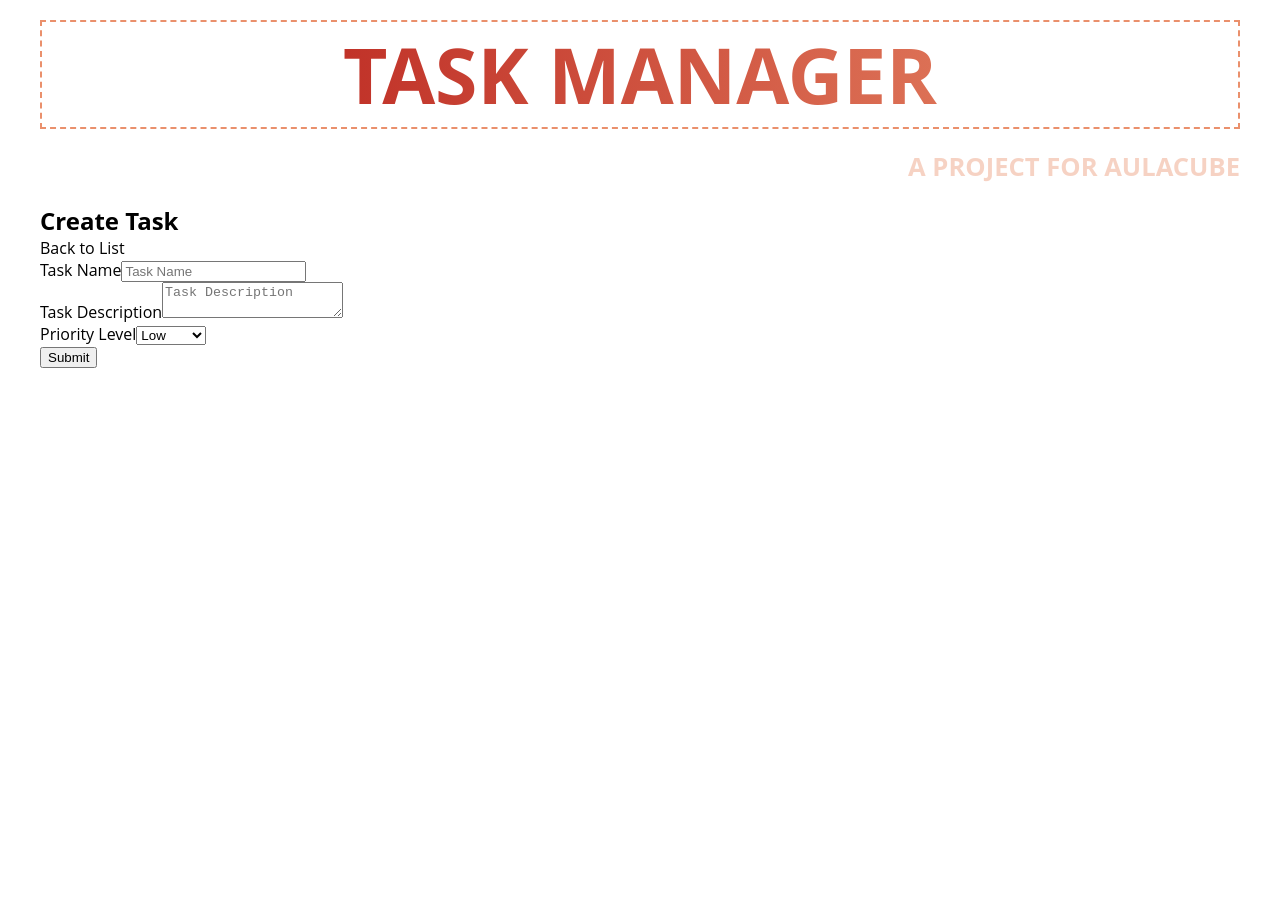
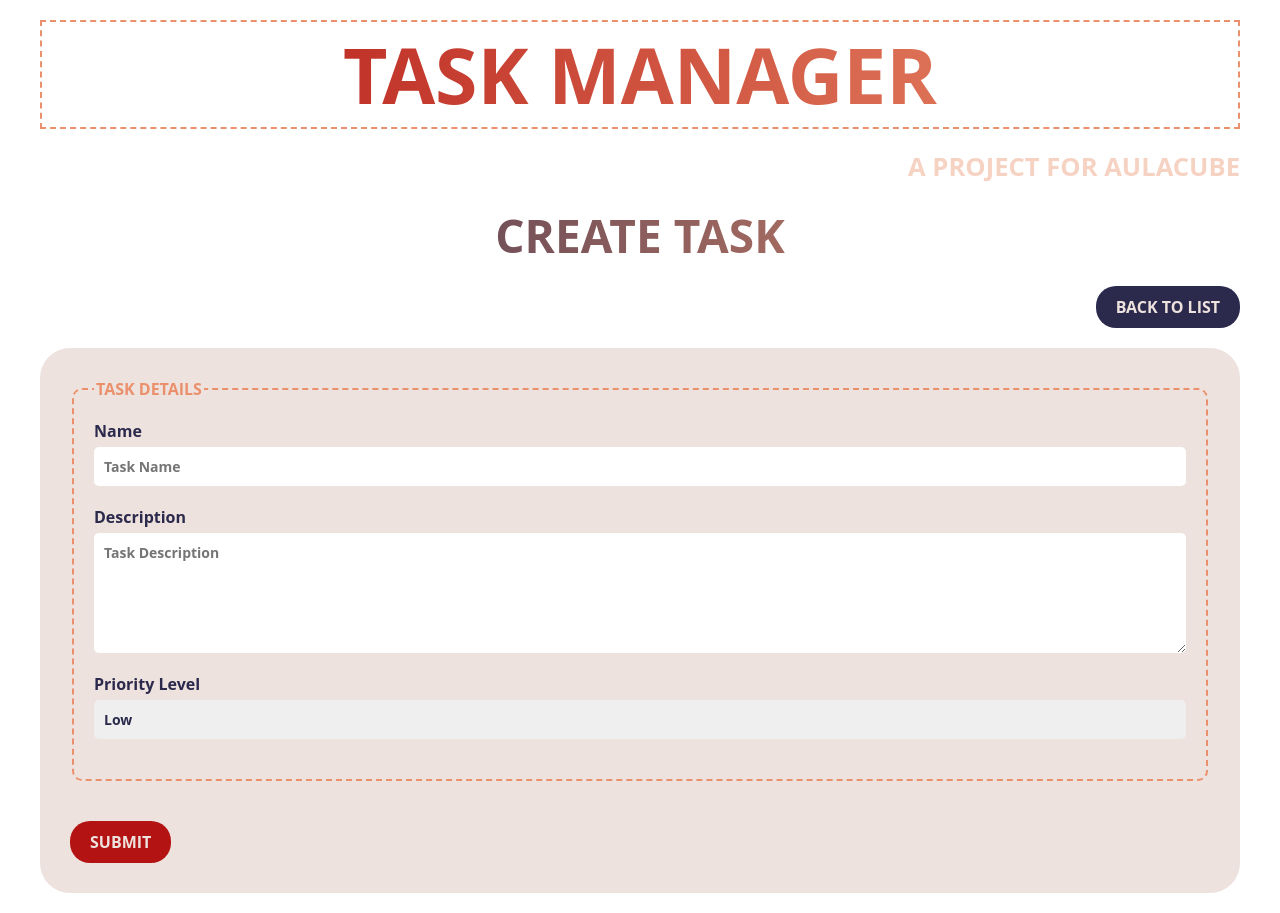
Before and after one commit to Pancratzia/Task-Manager-App, a React (Vite) app: page /create in a window 1280 px wide. Before the commit the page ends 820 px from the top, so only its background shows below. Built offline with nearby package versions, Linux system fonts and the light colour scheme.

Commit message:
Starting with filters after finishing project along with pagination

```diff
--- a/src/components/Form.jsx
+++ b/src/components/Form.jsx
@@ -10,13 +10,13 @@ const Form = () => {
     name: "",
     description: "",
     priority: "low",
-    status: 0, /* 0: pending, 1: completed */
+    status: 0 /* 0: pending, 1: completed */,
   });
 
   useEffect(() => {
     if (id) {
       const tasksInStorage = JSON.parse(localStorage.getItem("tasks")) || [];
-      const existingTask = tasksInStorage.find((t) => t.id);
+      const existingTask = tasksInStorage.find((t) => t.id === id);
 
       if (existingTask) {
         setTask(existingTask);
@@ -38,11 +38,14 @@ const Form = () => {
 
     if (id) {
       const updatedTasks = tasksInStorage.map((t) =>
-        t.id === parseInt(id) ? { ...t, ...task } : t
+        t.id === id ? { ...t, ...task } : t
       );
       localStorage.setItem("tasks", JSON.stringify(updatedTasks));
     } else {
-      const taskId = uuid();
+      let taskId;
+      do{
+        taskId = uuid();
+      }while(tasksInStorage.find((t) => t.id === taskId));
       const newTask = { id: taskId, ...task };
       const updatedTasks = [...tasksInStorage, newTask];
       localStorage.setItem("tasks", JSON.stringify(updatedTasks));
@@ -55,61 +58,65 @@ const Form = () => {
       navigate("/");
     }
   };
-
   const handleChange = (e) => {
     const { name, value } = e.target;
     setTask((prevTask) => ({ ...prevTask, [name]: value }));
   };
 
   return (
-    <>
-      <h2>
-        {id ? "Edit Task" : "Create Task"}
-      </h2>
+    <div className="form__container">
+      <h2 className="form__title">{id ? "Edit Task" : "Create Task"}</h2>
 
-      <Link to="/">
+      <div className="form__btn">
+        <Link className="btn btn--secondary" to="/">
           Back to List
         </Link>
+      </div>
 
-      <form onSubmit={handleSubmit}>
-        <div>
-          <label htmlFor="name">Task Name</label>
+      <form className="form" onSubmit={handleSubmit}>
+        <fieldset className="form__fieldset">
+          <legend className="form__legend">Task Details</legend>
+          <div className="form__group">
+            <label className="form__label" htmlFor="name">Name</label>
             <input
               type="text"
               name="name"
               placeholder="Task Name"
               value={task.name}
               onChange={handleChange}
+              className="form__input form__input--text"
               required
             />
           </div>
 
-        <div>
-          <label htmlFor="description">Task Description</label>
+          <div className="form__group">
+            <label className="form__label" htmlFor="description">Description</label>
             <textarea
               name="description"
               placeholder="Task Description"
               value={task.description}
               onChange={handleChange}
+              className="form__input form__input--textarea"
             ></textarea>
           </div>
 
-        <div>
-          <label htmlFor="status">Priority Level</label>
+          <div className="form__group">
+            <label className="form__label" htmlFor="status">Priority Level</label>
             <select
               name="priority"
               value={task.priority}
               onChange={handleChange}
+              className="form__input form__input--select"
             >
               <option value="low">Low</option>
               <option value="medium">Medium</option>
               <option value="high">High</option>
             </select>
           </div>
-
-        <button type="submit">Submit</button>
+        </fieldset>
+        <button className="btn btn--primary" type="submit">Submit</button>
       </form>
-    </>
+    </div>
   );
 };
 
--- a/src/components/List.jsx
+++ b/src/components/List.jsx
@@ -4,6 +4,27 @@ import Task from "./Task";
 
 const List = () => {
   const [tasks, setTasks] = useState([]);
+  const [currentPage, setCurrentPage] = useState(1);
+
+  const tasksPerPage = 5;
+
+  const getTasksForPage = () => {
+    const startIndex = (currentPage - 1) * tasksPerPage;
+    const endIndex = startIndex + tasksPerPage;
+    return tasks.slice(startIndex, endIndex);
+  };
+
+  const goToNextPage = () => {
+    if ((currentPage - 1) * tasksPerPage + tasksPerPage < tasks.length) {
+      setCurrentPage((prevPage) => prevPage + 1);
+    }
+  };
+
+  const goToPrevPage = () => {
+    if (currentPage > 1) {
+      setCurrentPage((prevPage) => prevPage - 1);
+    }
+  };
 
   useEffect(() => {
     const tasksInStorage = JSON.parse(localStorage.getItem("tasks")) || [];
@@ -26,15 +47,21 @@ const List = () => {
     localStorage.setItem("tasks", JSON.stringify(updatedTasks));
   };
 
+  const tasksToDisplay = getTasksForPage();
+
   return (
     <div className="list">
-
       <div className="list__btn">
-        <Link to="/create" className="btn btn--primary">Create Task</Link>
+        <Link to="/create" className="btn btn--primary">
+          Create Task
+        </Link>
       </div>
 
       <h2 className="list__title">Task List</h2>
-      <p className="list__subtitle">Mark a task as completed by clicking on their respective checkbox</p>
+      <p className="list__subtitle">
+        Mark a task as completed by clicking on their respective checkbox
+      </p>
+      <p className="list__subtitle">Edit a task by clicking on it's name</p>
 
       <ul className="list__priorities">
         <li className="list__priority list__priority--high">High</li>
@@ -42,15 +69,74 @@ const List = () => {
         <li className="list__priority list__priority--low">Low</li>
       </ul>
 
+      <h4 className="list__filters-title">Filters</h4>
+      <div className="filters">
+
+        <div className="filter">
+          <p className="filter__title">Status</p>
+          <ul className="filter__list">
+            <li className="filter__item filter__item--completed">
+              <input type="checkbox" name="completed" /> Completed
+            </li>
+            <li className="filter__item filter__item--pending">
+              <input type="checkbox" name="pending" /> Pending
+            </li>
+          </ul>
+        </div>
+
+        <div className="filter">
+          <p className="filter__title">Priority</p>
+          <ul className="filter__list">
+            <li className="filter__item filter__item--high">
+              <input type="checkbox" name="high" /> High
+            </li>
+            <li className="filter__item filter__item--medium">
+              <input type="checkbox" name="medium" /> Medium
+            </li>
+            <li className="filter__item filter__item--low">
+              <input type="checkbox" name="low" /> Low
+            </li>
+          </ul>
+        </div>
+
+      </div>
+
       {tasks.length === 0 ? (
         <p className="list__empty">No tasks available</p>
       ) : (
         <ul>
-          {tasks.map((task) => (
-            <Task key={task.id} task={task} handleCheckboxChange={handleCheckboxChange} handleDeleteButtonClick={handleDeleteButtonClick} />
+          {tasksToDisplay.map((task) => (
+            <Task
+              key={task.id}
+              task={task}
+              handleCheckboxChange={handleCheckboxChange}
+              handleDeleteButtonClick={handleDeleteButtonClick}
+            />
           ))}
         </ul>
       )}
+
+      <div className="pagination">
+        <button
+          className="pagination__btn"
+          onClick={goToPrevPage}
+          disabled={currentPage === 1}
+        >
+          &lt;
+        </button>
+        <span className="pagination__page">
+          {currentPage + "/" + Math.ceil(tasks.length / tasksPerPage)}
+        </span>
+        <button
+          className="pagination__btn"
+          onClick={goToNextPage}
+          disabled={
+            (currentPage - 1) * tasksPerPage + tasksPerPage >= tasks.length
+          }
+        >
+          &gt;
+        </button>
+      </div>
     </div>
   );
 };
--- a/src/css/main.css
+++ b/src/css/main.css
@@ -57,11 +57,11 @@ a {
   background-color: #850e0d;
 }
 .btn--secondary {
-  background-color: #EEE2DE;
-  color: #B31312;
+  background-color: #2B2A4C;
+  color: #EEE2DE;
 }
 .btn--secondary:hover {
-  background-color: white;
+  background-color: #3e3c6d;
 }
 .btn:hover {
   cursor: pointer;
@@ -185,4 +185,94 @@ a {
   cursor: pointer;
 }
 
+.form {
+  background-color: #EEE2DE;
+  padding: 3rem;
+  border-radius: 3rem;
+}
+@media (min-width: 768px) {
+  .form__btn {
+    text-align: right;
+  }
+}
+.form__title {
+  text-align: center;
+  font-size: clamp(2.6rem, 6vw, 4.6rem);
+  text-transform: uppercase;
+  background-image: linear-gradient(90deg, #2B2A4C, #EA906C);
+  background-clip: text;
+  -webkit-background-clip: text;
+  color: transparent;
+}
+.form__fieldset {
+  border: 0.2rem dashed #EA906C;
+  margin-bottom: 2rem;
+  padding: 2rem;
+  border-radius: 1rem;
+}
+.form__legend {
+  text-transform: uppercase;
+  font-weight: bold;
+  color: #EA906C;
+}
+.form__group {
+  display: flex;
+  flex-direction: column;
+  gap: 0.5rem;
+  margin-bottom: 2rem;
+}
+.form__label {
+  color: #2B2A4C;
+  font-weight: bold;
+}
+.form__input {
+  border: none;
+  padding: 1rem;
+  border-radius: 0.5rem;
+  font-size: 1.4rem;
+  font-weight: bold;
+  font-family: inherit;
+  color: #2B2A4C;
+}
+.form__input:focus {
+  outline: none;
+}
+.form__input--textarea {
+  resize: vertical;
+  min-height: 10rem;
+}
+.form__input--select {
+  appearance: none;
+}
+.form__input--select option {
+  color: #2B2A4C;
+}
+.form .btn {
+  margin-bottom: 0;
+}
+
+.pagination {
+  display: flex;
+  justify-content: center;
+  align-items: center;
+  gap: 3rem;
+}
+.pagination__btn {
+  all: unset;
+  font-weight: bold;
+  cursor: pointer;
+  font-size: 3rem;
+  color: #EA906C;
+}
+.pagination__btn:hover {
+  color: #B31312;
+}
+.pagination__btn:disabled {
+  color: #f7d3c5;
+  cursor: auto;
+}
+.pagination__page {
+  font-size: 1.6rem;
+}
+
 /*# sourceMappingURL=main.css.map */
--- a/src/scss/base/_globales.scss
+++ b/src/scss/base/_globales.scss
@@ -61,11 +61,11 @@ a{
     }
 
     &--secondary{
-        background-color: v.$cream;
-        color: v.$red;
+        background-color: v.$blue;
+        color: v.$cream;
 
         &:hover{
-            background-color: lighten(v.$cream, 10%);
+            background-color: lighten(v.$blue, 10%);
         }
     }
 
--- /dev/null
+++ b/src/scss/components/_form.scss
@@ -0,0 +1,76 @@
+@use './../base/variables' as v;
+@use './../base/mixins' as m;
+
+.form{
+    background-color: v.$cream;
+    padding: 3rem;
+    border-radius: 3rem;
+
+    &__btn{
+        @include m.tablet{
+            text-align: right;
+        }
+    }
+
+    &__title{
+        @include m.title;
+    }
+
+    &__fieldset{
+        border: .2rem dashed v.$peach;
+        margin-bottom: 2rem;
+        padding: 2rem;
+        border-radius: 1rem;
+    }
+
+    &__legend{
+        text-transform: uppercase;
+        font-weight: bold;
+        color: v.$peach
+    }
+
+    &__group{
+        display: flex;
+        flex-direction: column;
+        gap: .5rem;
+        margin-bottom: 2rem;
+    }
+
+    &__label{
+        color: v.$blue;
+        font-weight: bold;
+    }
+
+    &__input{
+        border: none;
+        padding: 1rem;
+        border-radius: .5rem;
+        font-size: 1.4rem;
+        font-weight: bold;
+        font-family: inherit;
+        color: v.$blue;
+
+
+        &:focus{
+            outline: none;
+        }
+
+        &--textarea{
+            resize: vertical;
+            min-height: 10rem;
+        }
+
+        &--select{
+
+            appearance: none;
+
+            option{
+                color: v.$blue;
+            }
+        }
+    }
+
+    .btn{
+        margin-bottom: 0;
+    }
+}
--- a/src/scss/components/_index.scss
+++ b/src/scss/components/_index.scss
@@ -1,2 +1,4 @@
 @forward 'list';
 @forward 'item';
+@forward 'form';
+@forward 'pagination';
```
Also changed, not shown: src/scss/base/_mixins.scss (+10 -0 lines), src/scss/components/_list.scss (+1 -7 lines), src/scss/components/_pagination.scss (added, +30 -0 lines), 1 other file (tests, documents, lock files or other folders). Lines whose indentation alone changed are shown as unchanged.
